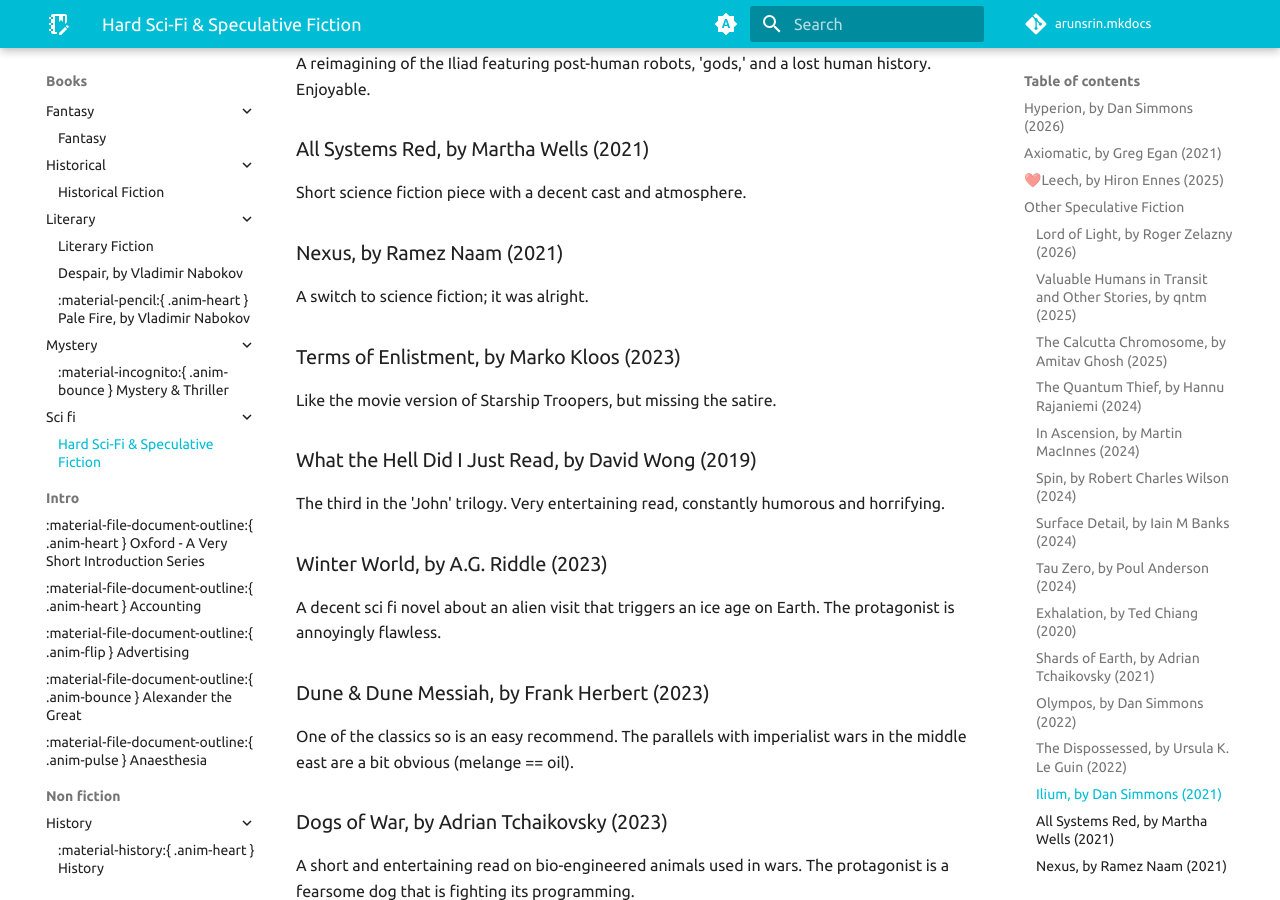
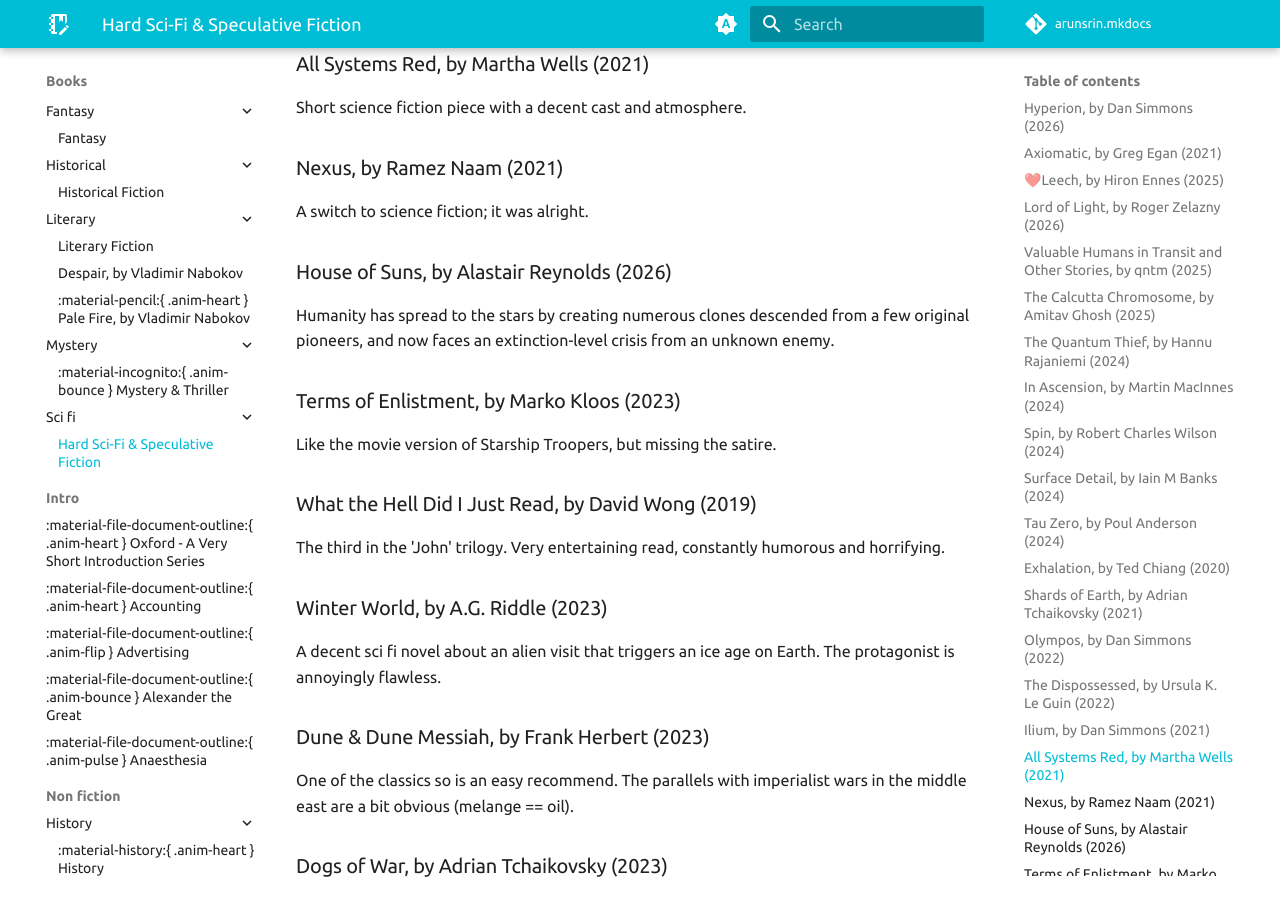
Before and after one commit to arunsrin/arunsrin.mkdocs, an MkDocs documentation site: the page built from home/books/fiction/sci-fi/index.md, in a window 1280 px wide and 900 px high, scrolled down 2458 px. Built offline with MkDocs 1.6.1 and Material for MkDocs 9.7.7, drawn with Linux system fonts in a browser that asks for light colours; comment, search, counter and statistics services are not loaded; some of the changed text lies outside the part shown.

Commit message:
Read "house of suns"
Removed the 'Other Speculative Fiction' section and added 'House of Suns' by Alastair Reynolds.

```diff
--- a/home/books/fiction/sci-fi/index.md
+++ b/home/books/fiction/sci-fi/index.md
@@ -21,9 +21,6 @@ A short story collection from one of my favourite hard-sci-fi writers. Excellent
 ### ❤️Leech, by Hiron Ennes (2025)
 This was recommended by the excellent Peter Watts. It has been a while since I've read a science fiction book this good! A parasitic hive-mind that inhabits a bunch of people meets a competitor in an atmospheric post-apocalyptic world. Finished this in a single long sitting.
 
----
-
-## Other Speculative Fiction
 
 ### Lord of Light, by Roger Zelazny (2026)
 An enjoyable speculative sci-fi tale of a far future where an advanced group has solved re-incarnation and elevated themselves to godhood, styling themselves after the Hindu Gods. They govern humanity by controlling thir karmic cycle and offering godhood as a faraway boon. Their reign is challenged by one of their own, who has a promethean desire to accelerate it to the masses.
@@ -70,6 +67,11 @@ Short science fiction piece with a decent cast and atmosphere.
 ### Nexus, by Ramez Naam (2021)
 A switch to science fiction; it was alright.
 
+### House of Suns, by Alastair Reynolds (2026)
+
+Humanity has spread to the stars by creating numerous clones descended from a few original pioneers, and now faces
+an extinction-level crisis from an unknown enemy.
+
 ### Terms of Enlistment, by Marko Kloos (2023)
 Like the movie version of Starship Troopers, but missing the satire.
 
```
